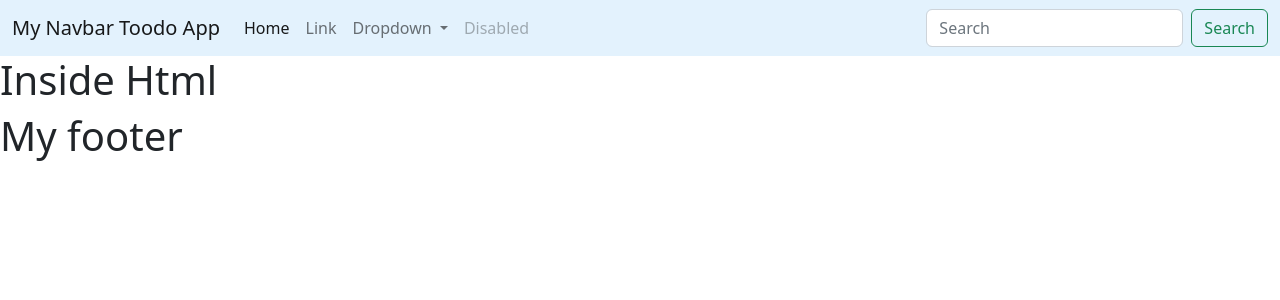
After one commit to siddheshkand/sp-college-djangov2, a Django app: page /todo/inside in a window 1280 px wide. The commit adds this page. Shown: the top 300 px of the page. Run offline with Django 4.2, Linux system fonts and the light colour scheme.

Commit message:
Template Inheritance

```diff
--- /dev/null
+++ b/todo/templates/base.html
@@ -0,0 +1,65 @@
+<!DOCTYPE html>
+<html lang="en">
+
+<head>
+    <meta charset="UTF-8">
+    <meta http-equiv="X-UA-Compatible" content="IE=edge">
+    <meta name="viewport" content="width=device-width, initial-scale=1.0">
+    <title>
+        {% block title %}Todo App{% endblock %}
+    </title>
+    <link rel="stylesheet" href="https://cdn.jsdelivr.net/npm/bootstrap@5.2.3/dist/css/bootstrap.min.css"
+        integrity="sha384-rbsA2VBKQhggwzxH7pPCaAqO46MgnOM80zW1RWuH61DGLwZJEdK2Kadq2F9CUG65" crossorigin="anonymous">
+</head>
+
+<body>
+    <nav class="navbar navbar-expand-lg bg-body-tertiary" style="background-color: #e3f2fd;">
+        <div class="container-fluid">
+            <a class="navbar-brand" href="#">My Navbar Toodo App</a>
+            <button class="navbar-toggler" type="button" data-bs-toggle="collapse"
+                data-bs-target="#navbarSupportedContent" aria-controls="navbarSupportedContent" aria-expanded="false"
+                aria-label="Toggle navigation">
+                <span class="navbar-toggler-icon"></span>
+            </button>
+            <div class="collapse navbar-collapse" id="navbarSupportedContent">
+                <ul class="navbar-nav me-auto mb-2 mb-lg-0">
+                    <li class="nav-item">
+                        <a class="nav-link active" aria-current="page" href="#">Home</a>
+                    </li>
+                    <li class="nav-item">
+                        <a class="nav-link" href="#">Link</a>
+                    </li>
+                    <li class="nav-item dropdown">
+                        <a class="nav-link dropdown-toggle" href="#" role="button" data-bs-toggle="dropdown"
+                            aria-expanded="false">
+                            Dropdown
+                        </a>
+                        <ul class="dropdown-menu">
+                            <li><a class="dropdown-item" href="#">Action</a></li>
+                            <li><a class="dropdown-item" href="#">Another action</a></li>
+                            <li>
+                                <hr class="dropdown-divider">
+                            </li>
+                            <li><a class="dropdown-item" href="#">Something else here</a></li>
+                        </ul>
+                    </li>
+                    <li class="nav-item">
+                        <a class="nav-link disabled">Disabled</a>
+                    </li>
+                </ul>
+                <form class="d-flex" role="search">
+                    <input class="form-control me-2" type="search" placeholder="Search" aria-label="Search">
+                    <button class="btn btn-outline-success" type="submit">Search</button>
+                </form>
+            </div>
+        </div>
+    </nav>
+
+    {% block content %}
+    {% endblock %}
+    <footer>
+        <h1>My footer</h1>
+    </footer>
+</body>
+
+</html>
--- /dev/null
+++ b/todo/templates/inside.html
@@ -0,0 +1,6 @@
+{% extends "base.html" %}
+
+{% block title %} Inside HTML{% endblock %}
+{% block content %}
+    <h1>Inside Html</h1>
+{% endblock %}
--- a/todo/urls.py
+++ b/todo/urls.py
@@ -4,5 +4,5 @@ urlpatterns = [
     # /todo
     path('',hello_from_todo),
     # /todo/inside
-    path('inside',inside_todo),
+    path('/inside',inside_todo),
 ]
--- a/todo/views.py
+++ b/todo/views.py
@@ -23,4 +23,4 @@ def hello_from_todo(request):
     return render(request,'todo.html',{'todos':all_todo,'form':form_for_get,'count':all_todo.count()})
 
 def inside_todo(request):
-    return HttpResponse("Inside From todo")
+    return render(request,'inside.html')
```
Also changed, not shown: todo/templates/todo.html (+4 -54 lines), alex-suprun-ZHvM3XIOHoE-unsplash.jpg (deleted), alexander-hipp-iEEBWgY_6lA-unsplash.jpg (deleted), db.sqlite3.
